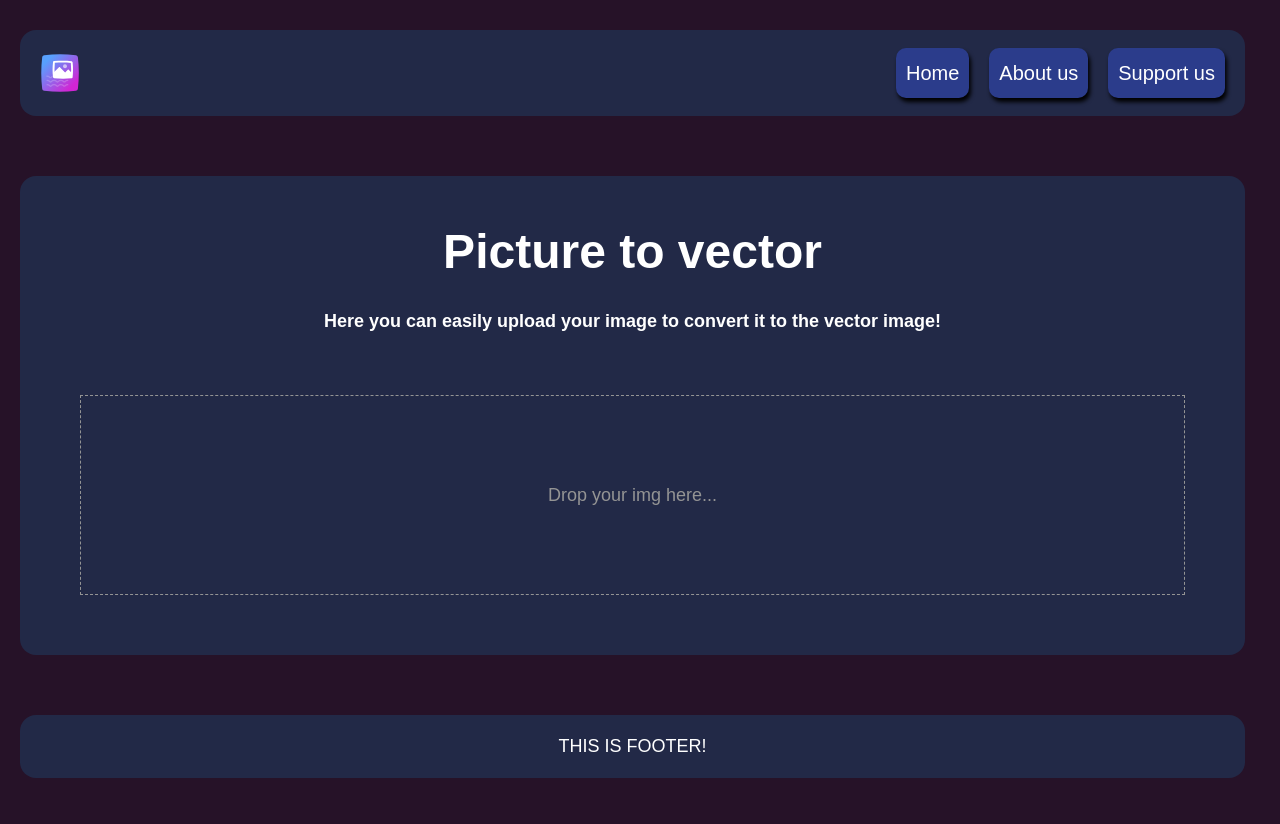
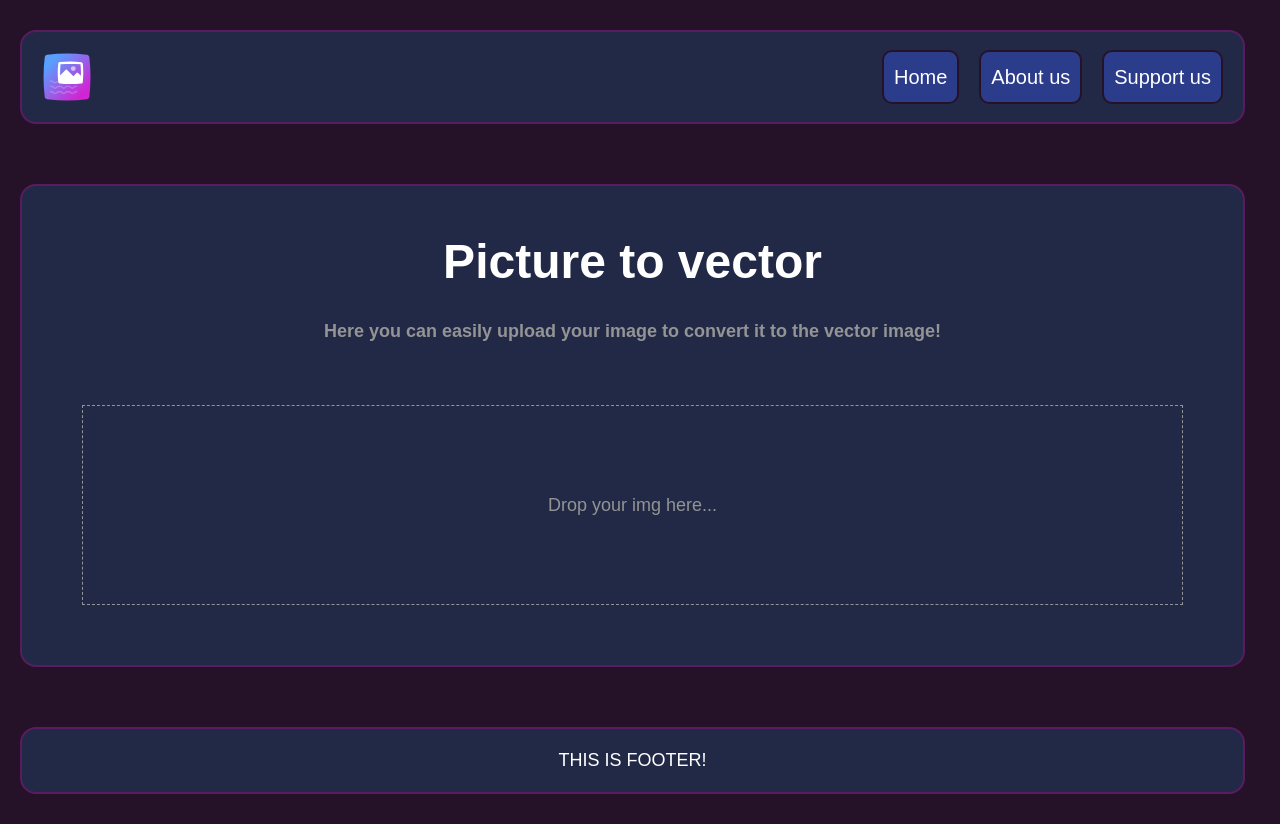
Before and after one commit to DN-JP/picture-to-vector, a plain HTML site: page index.html in a window 1280 px wide. Drawn offline with Linux system fonts and the light colour scheme.

Commit message:
modified: buttons, containers, globals

```diff
--- a/index.html
+++ b/index.html
@@ -9,12 +9,25 @@
 <body class="page">
   <header class="header">
     <div class="header__inner container">
-      <a class="header__logo" href=""><img class="logo" src="./images/icons/gallery-image-pic-svgrepo-com.svg" alt="logo"></a>
+      <a class="header__logo" href="">
+        <img
+          class="logo__img"
+          src="./images/icons/gallery-image-pic-svgrepo-com.svg"
+          alt="logo"
+          width="50" height="50"
+        />
+      </a>
       <nav class="header__menu hidden-mobile">
           <ul class="header__menu-list">
-            <li class="header__menu-item"><a class="header__menu-link navbar__button" href="#">Home</a></li>
-            <li class="header__menu-item"><a class="header__menu-link navbar__button" href="#">About us</a></li>
-            <li class="header__menu-item"><a class="header__menu-link navbar__button" href="#">Support us</a></li>
+            <li class="header__menu-item">
+              <a class="header__menu-link navbar__button" href="/" aria-label="Home" title="Home">Home</a>
+            </li>
+            <li class="header__menu-item">
+              <a class="header__menu-link navbar__button" href="#">About us</a>
+            </li>
+            <li class="header__menu-item">
+              <a class="header__menu-link navbar__button" href="#">Support us</a>
+            </li>
           </ul>
         <div class="header__menu-auth"></div>
       </nav>
@@ -61,13 +74,13 @@
     <div class="mobile-overlay__body">
       <ul class="mobile-overlay__list">
         <li class="mobile-overlay__item">
-          <a href="" class="mobile-overlay__link">Home</a>
+          <a href="/" class="mobile-overlay__link navbar__button" aria-label="Home" title="Home">Home</a>
         </li>
         <li class="mobile-overlay__item">
-          <a href="" class="mobile-overlay__link">About us</a>
+          <a href="" class="mobile-overlay__link navbar__button">About us</a>
         </li>
         <li class="mobile-overlay__item">
-          <a href="" class="mobile-overlay__link">Support us</a>
+          <a href="" class="mobile-overlay__link navbar__button">Support us</a>
         </li>
       </ul>
     </div>
--- /dev/null
+++ b/styles/_globals.scss
@@ -0,0 +1,33 @@
+@import "./_media", "./_variables";
+
+.page {
+  min-height: 100vh;
+  display: flex;
+  flex-direction: column;
+  font-size: 18px;
+  font-family: var(--font-family-base);
+  color: var(--white-color);
+  background-color: var(--primary-color);
+}
+
+.content {
+  padding: 30px 20px;
+}
+
+.container {
+  border: 2px solid var(--hover-color);
+}
+
+.navbar__button {
+  padding: 10px;
+  text-decoration: none;
+  text-align: center;
+  border-radius: 10px;
+  border: 2px solid var(--primary-color);
+  background-color: var(--accent-color);
+  color: #fff;
+  transition: background-color var(--transition-duration) ease-in-out;
+  @include hover {
+    background-color: var(--hover-color);
+  }
+}
--- a/styles/_variables.scss
+++ b/styles/_variables.scss
@@ -14,6 +14,8 @@
 
   --shadow: 2px 4px 4px black;
 
+  --transition-duration: 0.2s;
+
   --font-family-base: 'Signika Negative', sans-serif;
 
   --container-width: 1140px;
--- a/styles/blocks/_header.scss
+++ b/styles/blocks/_header.scss
@@ -23,16 +23,6 @@
       gap: 20px;
       list-style: none;
     }
-
-    &-link {
-      color: #fff;
-      background-color: var(--accent-color);
-      transition: background-color 0.3s ease-in-out;
-
-      @include hover {
-        background-color: var(--hover-color);
-      }
-    }
   }
 }
 
@@ -41,15 +31,6 @@
   align-items: center;
 }
 
-.logo {
-  inline-size: 40px;
+.logo__img {
   justify-self: center;
 }
-
-.navbar__button {
-  padding: 10px;
-  text-decoration: none;
-  text-align: center;
-  border-radius: 10px;
-  box-shadow: 2px 4px 4px black;
-}
--- a/styles/blocks/_hero.scss
+++ b/styles/blocks/_hero.scss
@@ -1,3 +1,5 @@
+@import "../mixins", "../_variables";
+
 .hero {
   display: flex;
   flex-direction: column;
@@ -12,12 +14,13 @@
     text-align: center;
 
     &-title {
-      font-size: 48px;
+      @include fluid-text(48, 24);
       font-weight: 600;
     }
 
     &-description {
-      font-size: 18px;
+      color: var(--light-gray-color);
+      @include fluid-text(18, 12);
     }
   }
 
--- a/styles/blocks/_mobile-overlay.scss
+++ b/styles/blocks/_mobile-overlay.scss
@@ -26,4 +26,8 @@
     row-gap: 50px;
     min-height: 80vh;
   }
+
+  &__link {
+    text-decoration: none;
+  }
 }
--- a/styles/styles.scss
+++ b/styles/styles.scss
@@ -1,16 +1,2 @@
-@import "./_normalize", "./_variables", "./_mixins", "./_utils", "./_media";
+@import  "./_mixins", "./_normalize", "./_globals", "./_variables", "./_utils", "./_media";
 @import "./blocks/_burger-button", "./blocks/_header", "./blocks/_cross-button", "./blocks/_mobile-overlay", "./blocks/_section", "./blocks/_hero", "./blocks/_footer";
-
-.page {
-  min-height: 100vh;
-  display: flex;
-  flex-direction: column;
-  font-size: 18px;
-  font-family: var(--font-family-base);
-  color: var(--white-color);
-  background-color: var(--primary-color);
-}
-
-.content {
-  padding: 30px 20px;
-}
```
Also changed, not shown: styles/css/styles.css, 1 other file.
